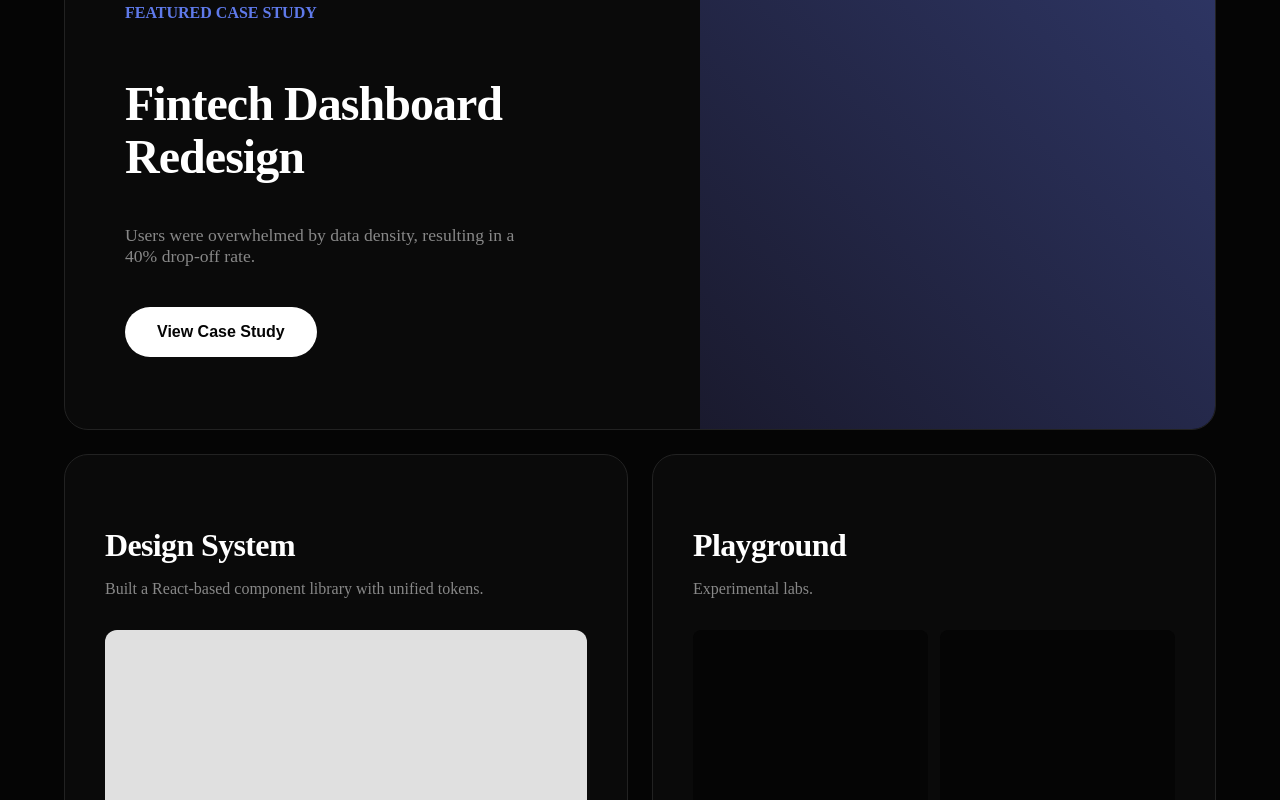
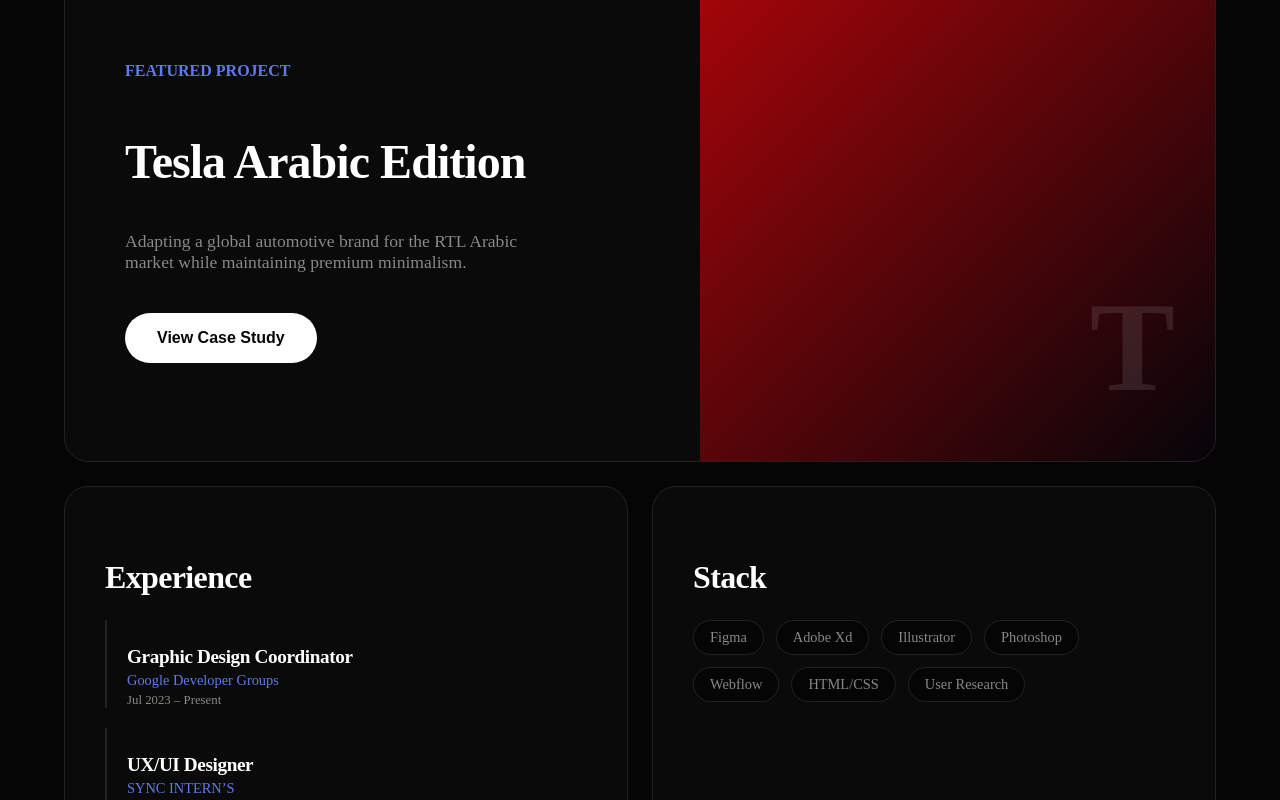
Before and after one commit to 7azempro/portfolio, a Next.js app: page / in a window 1280 px wide. Shown: the part 900-1700 px from the top of the page. Built offline with nearby package versions, Linux system fonts and the light colour scheme.

Commit message:
feat: Integrate Resume Content & Ensure Mobile Responsiveness

```diff
--- a/src/components/BentoLayout.jsx
+++ b/src/components/BentoLayout.jsx
@@ -117,11 +117,11 @@
                 </Card>
             </section>
 
-            {/* ROW 3: Large Featured Card */}
+            {/* ROW 3: Large Featured Card (Tesla Arabic) */}
             <Card delay={0.4} style={{ minHeight: '500px', padding: '0', display: 'flex', flexDirection: lang === 'ar' ? 'row-reverse' : 'row' }}>
                 <div style={{ flex: 1, padding: '60px', display: 'flex', flexDirection: 'column', justifyContent: 'center' }}>
-                    <span style={{ color: 'var(--accent-color)', marginBottom: '16px', fontWeight: 600 }}>FEATURED CASE STUDY</span>
-                    <h2 style={{ fontSize: '3rem', marginBottom: '24px', lineHeight: 1.1 }}>Fintech Dashboard <br /> Redesign</h2>
+                    <span style={{ color: 'var(--accent-color)', marginBottom: '16px', fontWeight: 600 }}>FEATURED PROJECT</span>
+                    <h2 style={{ fontSize: '3rem', marginBottom: '24px', lineHeight: 1.1 }}>{t.work.items[0].title}</h2>
                     <p style={{ fontSize: '1.1rem', color: 'var(--text-muted)', marginBottom: '40px', maxWidth: '400px' }}>
                         {t.work.items[0].problem}
                     </p>
@@ -134,34 +134,62 @@
                         border: 'none',
                         fontSize: '1rem',
                         fontWeight: 600,
-                        cursor: 'pointer'
+                        cursor: 'pointer',
+                        transition: 'transform 0.2s'
                     }}>
                         {t.work.view_btn}
                     </button>
                 </div>
-                <div style={{ flex: 1, background: '#1a1a2e', position: 'relative' }}>
-                    <div style={{ position: 'absolute', inset: 0, opacity: 0.3, background: 'linear-gradient(45deg, #1a1a2e, #5F7AEA)' }}></div>
+                <div style={{ flex: 1, background: '#1a1a2e', position: 'relative', overflow: 'hidden' }}>
+                    {/* Abstract Visual for Tesla */}
+                    <div style={{
+                        position: 'absolute',
+                        inset: 0,
+                        background: 'linear-gradient(135deg, #cc0000 0%, #000 100%)',
+                        opacity: 0.8
+                    }}></div>
+                    <div style={{ position: 'absolute', bottom: '40px', right: '40px', fontSize: '8rem', fontWeight: 900, color: 'rgba(255,255,255,0.1)' }}>
+                        T
+                    </div>
                 </div>
             </Card>
 
-            {/* ROW 4: 2-Column Grid */}
+            {/* ROW 4: Experience & Skills */}
             <section style={{
                 display: 'grid',
                 gridTemplateColumns: 'repeat(auto-fit, minmax(400px, 1fr))',
                 gap: '24px'
             }}>
+                {/* Experience Card */}
                 <Card delay={0.5} style={{ minHeight: '400px' }}>
-                    <h3 style={{ fontSize: '2rem', marginBottom: '16px' }}>Design System</h3>
-                    <p style={{ color: 'var(--text-muted)', marginBottom: '32px' }}>{t.work.items[1].solution}</p>
-                    <div style={{ width: '100%', height: '200px', background: '#e0e0e0', borderRadius: '12px' }}></div>
+                    <h3 style={{ fontSize: '2rem', marginBottom: '24px' }}>{t.experience.title}</h3>
+                    <div style={{ display: 'flex', flexDirection: 'column', gap: '20px' }}>
+                        {t.experience.items.map((item, i) => (
+                            <div key={i} style={{ borderLeft: '2px solid var(--card-border)', paddingLeft: '20px' }}>
+                                <h4 style={{ fontSize: '1.2rem', marginBottom: '4px' }}>{item.role}</h4>
+                                <div style={{ color: 'var(--accent-color)', fontSize: '0.9rem', marginBottom: '4px' }}>{item.company}</div>
+                                <div style={{ color: 'var(--text-muted)', fontSize: '0.8rem' }}>{item.date}</div>
+                            </div>
+                        ))}
+                    </div>
                 </Card>
 
+                {/* Skills & Stack Card */}
                 <Card delay={0.6} style={{ minHeight: '400px' }}>
-                    <h3 style={{ fontSize: '2rem', marginBottom: '16px' }}>Playground</h3>
-                    <p style={{ color: 'var(--text-muted)', marginBottom: '32px' }}>Experimental labs.</p>
-                    <div style={{ display: 'grid', gridTemplateColumns: '1fr 1fr', gap: '12px' }}>
-                        <div style={{ aspectRatio: '1', background: 'var(--bg-color)', borderRadius: '8px' }}></div>
-                        <div style={{ aspectRatio: '1', background: 'var(--bg-color)', borderRadius: '8px' }}></div>
+                    <h3 style={{ fontSize: '2rem', marginBottom: '24px' }}>{t.skills.title}</h3>
+                    <div style={{ display: 'flex', flexWrap: 'wrap', gap: '12px' }}>
+                        {t.skills.list.map((skill, i) => (
+                            <span key={i} style={{
+                                padding: '8px 16px',
+                                borderRadius: '50px',
+                                background: 'var(--bg-color)',
+                                border: '1px solid var(--card-border)',
+                                fontSize: '0.9rem',
+                                color: 'var(--text-muted)'
+                            }}>
+                                {skill}
+                            </span>
+                        ))}
                     </div>
                 </Card>
             </section>
```
Also changed, not shown: src/lib/translations.js, 1 other file (tests, documents, lock files or other folders).
